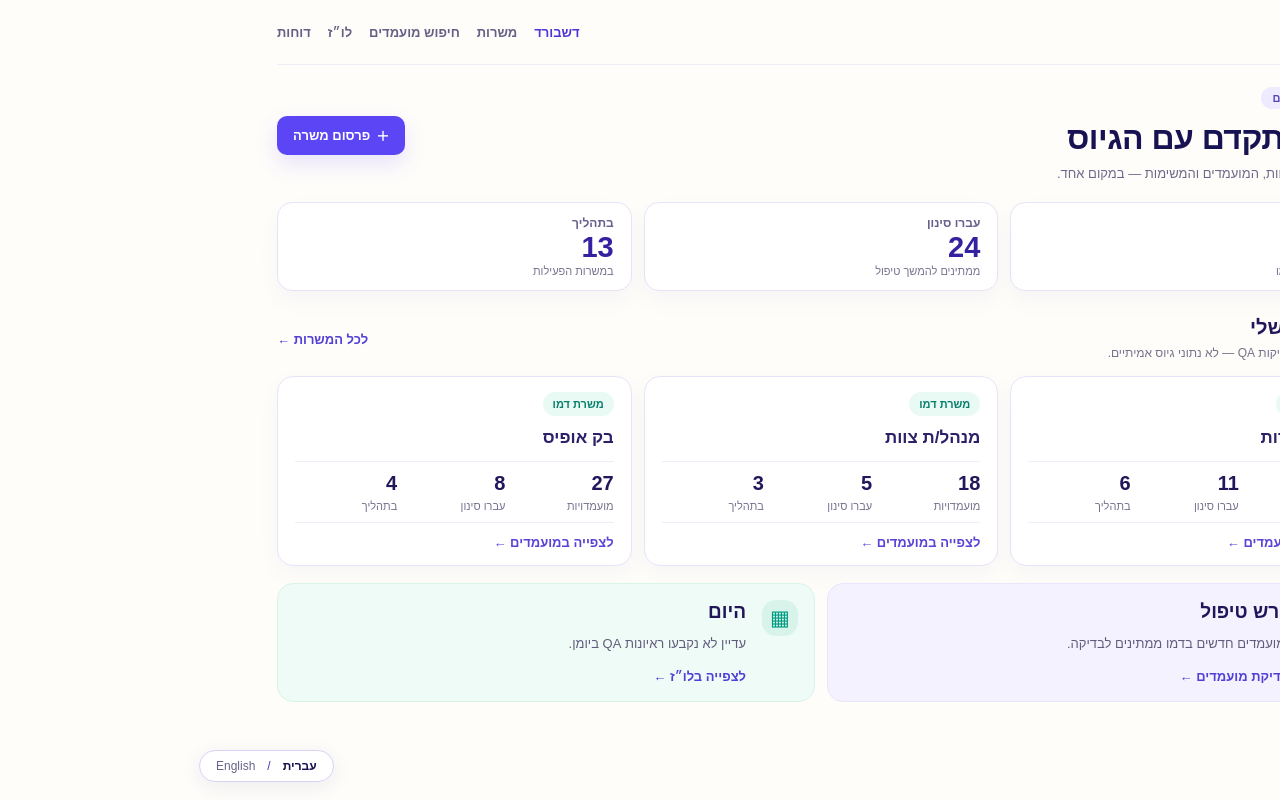
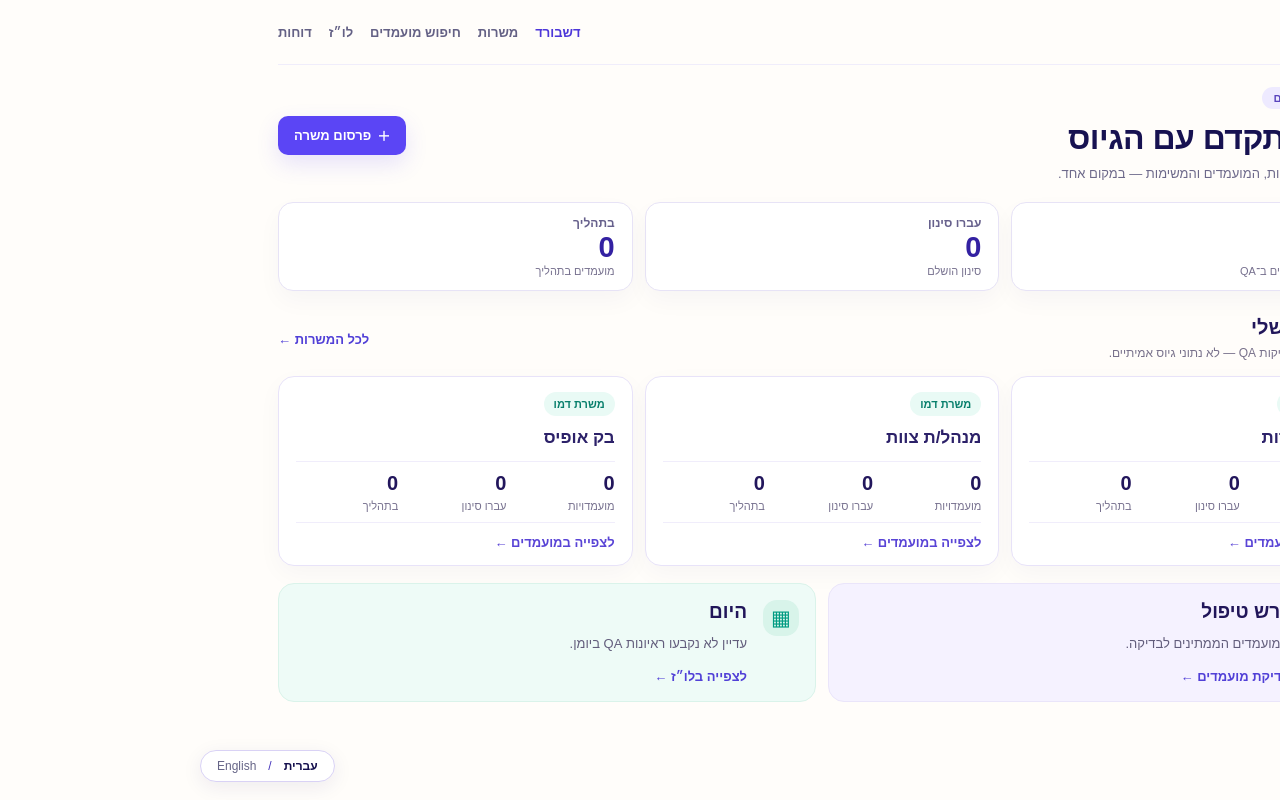
Before and after one commit to IritSel/recruitment-ai, a Next.js app: page /recruiter in a window 1280 px wide. Built offline with nearby package versions, Linux system fonts and the light colour scheme.

Commit message:
Calculate recruiter dashboard metrics from QA applications instead of fixed counts

```diff
--- a/app/recruiter/page.tsx
+++ b/app/recruiter/page.tsx
@@ -3,17 +3,23 @@ import QaDemoBanner from "../components/QaDemoBanner";
 import Link from "next/link";
 import {useEffect,useState} from "react";
 import {useSiteLanguage} from "../components/useSiteLanguage";
-const jobs=[{en:"Customer Service",he:"נציגי שירות",total:42,screened:11,progress:6},{en:"Team Manager",he:"מנהל/ת צוות",total:18,screened:5,progress:3},{en:"Back Office",he:"בק אופיס",total:27,screened:8,progress:4}];
+type Application={candidateId:string;jobId:string;status:string;screeningStatus?:string;fitStatus?:string};
+const jobs=[{id:"qa-demo-service",en:"Customer Service",he:"נציגי שירות"},{id:"qa-demo-team",en:"Team Manager",he:"מנהל/ת צוות"},{id:"qa-demo-backoffice",en:"Back Office",he:"בק אופיס"}];
+const unique=(a:Application[])=>new Set(a.map(x=>x.candidateId)).size;
+const screened=(a:Application[])=>unique(a.filter(x=>x.screeningStatus==="passed"||x.screeningStatus==="failed"||x.fitStatus==="matched"||x.fitStatus==="not-matched"));
+const inProcess=(a:Application[])=>unique(a.filter(x=>x.status==="process"));
 export default function RecruiterDashboard(){
  const en=useSiteLanguage()==="en";
+ const [applications,setApplications]=useState<Application[]>([]);
  const [appointments,setAppointments]=useState<{id:string;date:string;time:string;name:string;job:string}[]>([]);
+ useEffect(()=>{const refresh=()=>{try{const raw=JSON.parse(localStorage.getItem("how-qa-applications")||"[]");setApplications(Array.isArray(raw)?raw:[])}catch{setApplications([])}};refresh();window.addEventListener("storage",refresh);window.addEventListener("focus",refresh);return()=>{window.removeEventListener("storage",refresh);window.removeEventListener("focus",refresh)}},[]);
  useEffect(()=>{try{const raw=localStorage.getItem("how-qa-calendar-appointments");if(raw){const a=JSON.parse(raw);if(Array.isArray(a))setAppointments(a)}}catch{}},[]);
  return <main className="shell howRecruiter"><QaDemoBanner/><nav className="nav howRecruiterNav"><Link className="brand" href="/" dir="ltr">HOW<span className="howLogoQuestion">?</span></Link><div className="navlinks"><Link className="howActiveNav" href="/recruiter">{en?"Overview":"דשבורד"}</Link><Link href="/recruiter/jobs">{en?"Jobs":"משרות"}</Link><Link href="/recruiter/candidates">{en?"Candidate search":"חיפוש מועמדים"}</Link><Link href="/recruiter/schedule">{en?"Schedule":"לו״ז"}</Link><Link href="/recruiter/reports">{en?"Reports":"דוחות"}</Link></div></nav>
  <section className="howRecruiterContent">
   <div className="howRecruiterHeading"><div><span className="eyebrow">{en?"Recruiter workspace":"סביבת המגייסים"}</span><h1>{en?"Welcome back":"בואו נתקדם עם הגיוס"}</h1><p>{en?"Your open roles and next steps, in one place.":"המשרות הפתוחות, המועמדים והמשימות — במקום אחד."}</p></div><Link className="button" href="/recruiter/jobs/new"><span aria-hidden="true">＋</span> {en?"Post a job":"פרסום משרה"}</Link></div>
-  <div className="howRecruiterStats"><div><span>{en?"Applications":"מועמדויות"}</span><strong>{jobs.reduce((n,j)=>n+j.total,0)}</strong><small>{en?"Across 3 demo roles":"ב־3 משרות דמו"}</small></div><div><span>{en?"Passed screening":"עברו סינון"}</span><strong>{jobs.reduce((n,j)=>n+j.screened,0)}</strong><small>{en?"Ready for review":"ממתינים להמשך טיפול"}</small></div><div><span>{en?"In process":"בתהליך"}</span><strong>{jobs.reduce((n,j)=>n+j.progress,0)}</strong><small>{en?"Across active roles":"במשרות הפעילות"}</small></div></div>
+  <div className="howRecruiterStats"><div><span>{en?"Applications":"מועמדויות"}</span><strong>{unique(applications)}</strong><small>{en?"Unique candidates in QA":"מועמדים ייחודיים ב־QA"}</small></div><div><span>{en?"Passed screening":"עברו סינון"}</span><strong>{screened(applications)}</strong><small>{en?"Completed screening":"סינון הושלם"}</small></div><div><span>{en?"In process":"בתהליך"}</span><strong>{inProcess(applications)}</strong><small>{en?"Candidates in process":"מועמדים בתהליך"}</small></div></div>
   <div className="howRecruiterSectionTitle"><div><h2>{en?"My jobs":"המשרות שלי"}</h2><p>{en?"Demo data for QA — not live recruitment statistics.":"נתוני הדגמה לבדיקות QA — לא נתוני גיוס אמיתיים."}</p></div><Link href="/recruiter/jobs">{en?"All jobs":"לכל המשרות"} <span aria-hidden="true">←</span></Link></div>
-  <div className="howRecruiterJobGrid">{jobs.map(j=><Link key={j.en} href="/recruiter/jobs/1" className="howRecruiterJob"><span className="howJobStatus">{en?"Demo role":"משרת דמו"}</span><h3>{en?j.en:j.he}</h3><div className="howRecruiterJobMetrics"><span><strong>{j.total}</strong>{en?"Applications":"מועמדויות"}</span><span><strong>{j.screened}</strong>{en?"Screened":"עברו סינון"}</span><span><strong>{j.progress}</strong>{en?"In process":"בתהליך"}</span></div><span className="howJobView">{en?"View candidates":"לצפייה במועמדים"} <span aria-hidden="true">←</span></span></Link>)}</div>
-  <div className="howRecruiterBottom"><section className="howActionPanel"><div className="howPanelIcon">◎</div><div><h2>{en?"Needs attention":"דורש טיפול"}</h2><p>{en?"5 new demo candidates are waiting for review.":"5 מועמדים חדשים בדמו ממתינים לבדיקה."}</p><Link href="/recruiter/candidates">{en?"Review candidates":"לבדיקת מועמדים"} ←</Link></div></section><section className="howActionPanel"><div className="howPanelIcon mint">▦</div><div><h2>{en?"Today":"היום"}</h2>{appointments.length?appointments.slice().sort((a,b)=>(a.date+a.time).localeCompare(b.date+b.time)).slice(0,3).map(a=><p key={a.id}><Link href={"/recruiter/schedule?date="+encodeURIComponent(a.date)+"&appointment="+encodeURIComponent(a.id)}>{a.date} · {a.time} · {a.name} ←</Link></p>):<p>{en?"No QA interviews scheduled yet.":"עדיין לא נקבעו ראיונות QA ביומן."}</p>}<Link href="/recruiter/schedule">{en?"Open schedule":"לצפייה בלו״ז"} ←</Link></div></section></div>
+  <div className="howRecruiterJobGrid">{jobs.map(j=><Link key={j.en} href="/recruiter/jobs" className="howRecruiterJob"><span className="howJobStatus">{en?"Demo role":"משרת דמו"}</span><h3>{en?j.en:j.he}</h3><div className="howRecruiterJobMetrics"><span><strong>{unique(applications.filter(a=>a.jobId===j.id))}</strong>{en?"Applications":"מועמדויות"}</span><span><strong>{screened(applications.filter(a=>a.jobId===j.id))}</strong>{en?"Screened":"עברו סינון"}</span><span><strong>{inProcess(applications.filter(a=>a.jobId===j.id))}</strong>{en?"In process":"בתהליך"}</span></div><span className="howJobView">{en?"View candidates":"לצפייה במועמדים"} <span aria-hidden="true">←</span></span></Link>)}</div>
+  <div className="howRecruiterBottom"><section className="howActionPanel"><div className="howPanelIcon">◎</div><div><h2>{en?"Needs attention":"דורש טיפול"}</h2><p>{en?"Review the candidates awaiting a decision.":"יש מועמדים הממתינים לבדיקה."}</p><Link href="/recruiter/candidates">{en?"Review candidates":"לבדיקת מועמדים"} ←</Link></div></section><section className="howActionPanel"><div className="howPanelIcon mint">▦</div><div><h2>{en?"Today":"היום"}</h2>{appointments.length?appointments.slice().sort((a,b)=>(a.date+a.time).localeCompare(b.date+b.time)).slice(0,3).map(a=><p key={a.id}><Link href={"/recruiter/schedule?date="+encodeURIComponent(a.date)+"&appointment="+encodeURIComponent(a.id)}>{a.date} · {a.time} · {a.name} ←</Link></p>):<p>{en?"No QA interviews scheduled yet.":"עדיין לא נקבעו ראיונות QA ביומן."}</p>}<Link href="/recruiter/schedule">{en?"Open schedule":"לצפייה בלו״ז"} ←</Link></div></section></div>
  </section></main>;
 }
```
